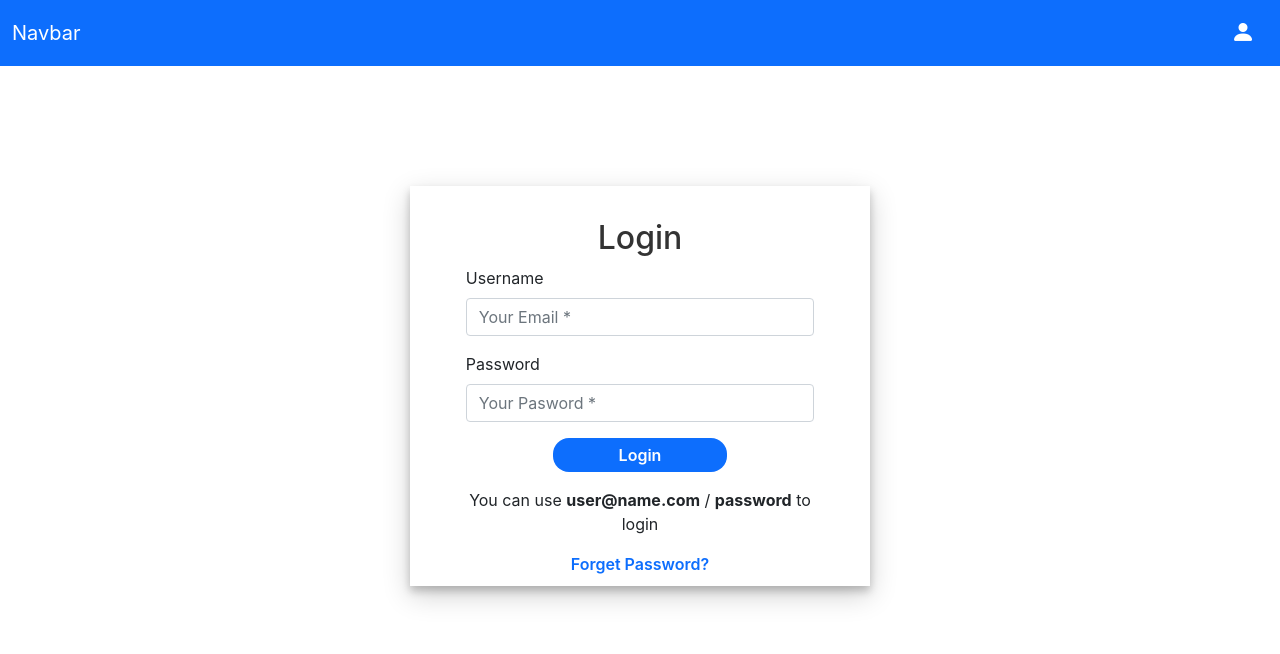
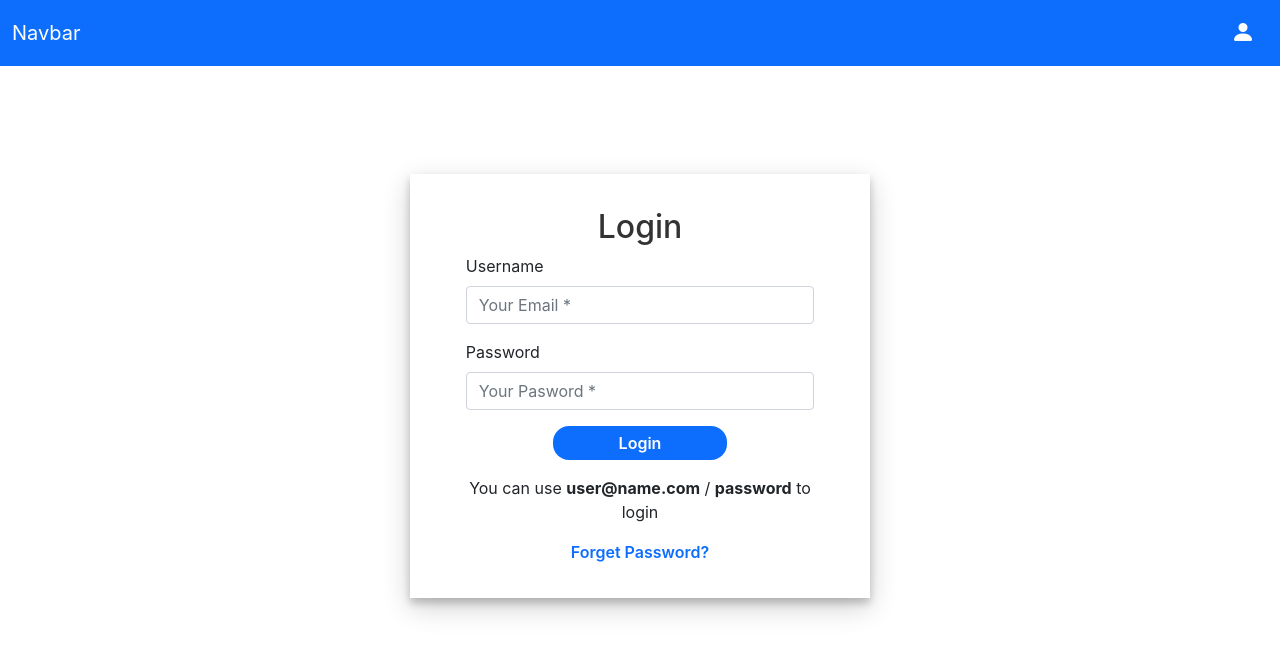
Before and after one commit to israelramosm/fullstackjs-express-react, a React (Create React App) app: page /#/login in a window 1280 px wide. Shown: the top 654 px of the page. Built offline with nearby package versions, Linux system fonts and the light colour scheme.

Commit message:
height updated on login form

```diff
--- a/src/content/Login/_login.scss
+++ b/src/content/Login/_login.scss
@@ -7,7 +7,6 @@
   &__form {
     padding: 3% 5%;
     box-shadow: 0 5px 8px 0 rgba(0, 0, 0, 0.2), 0 9px 26px 0 rgba(0, 0, 0, 0.19);
-    max-height: 400px;
     max-width: 460px;
 
     h2 {
```
